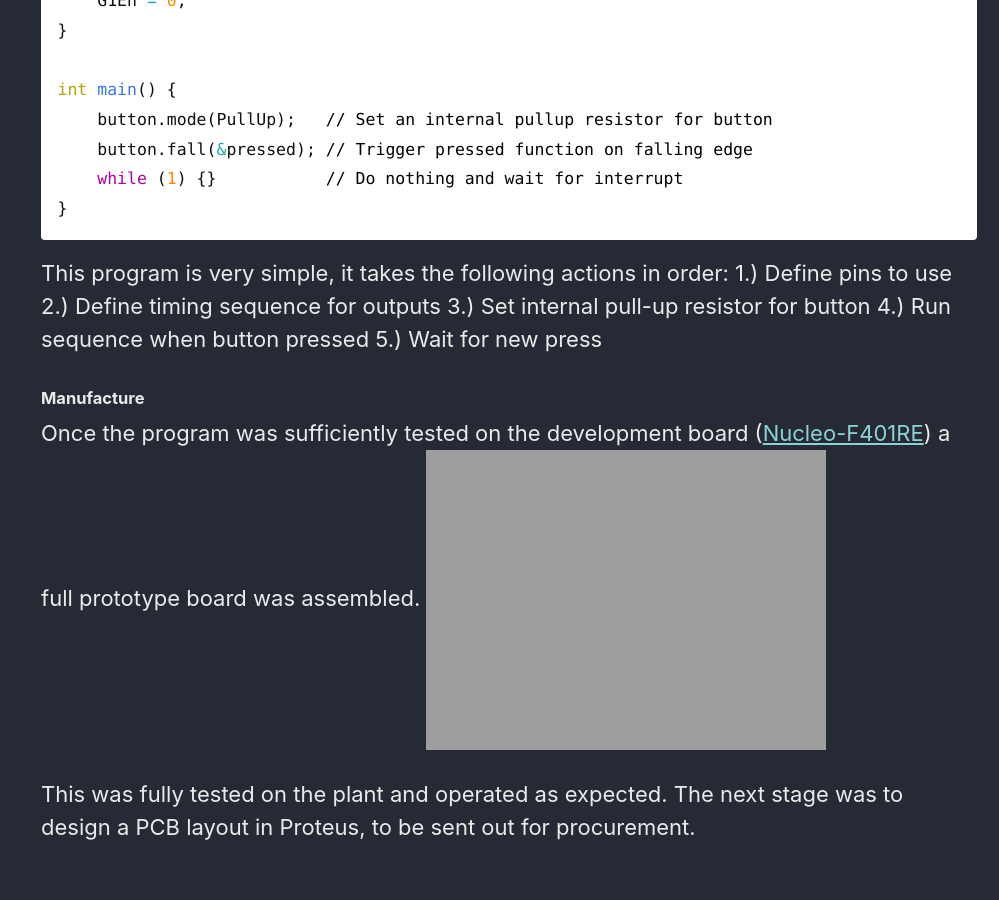
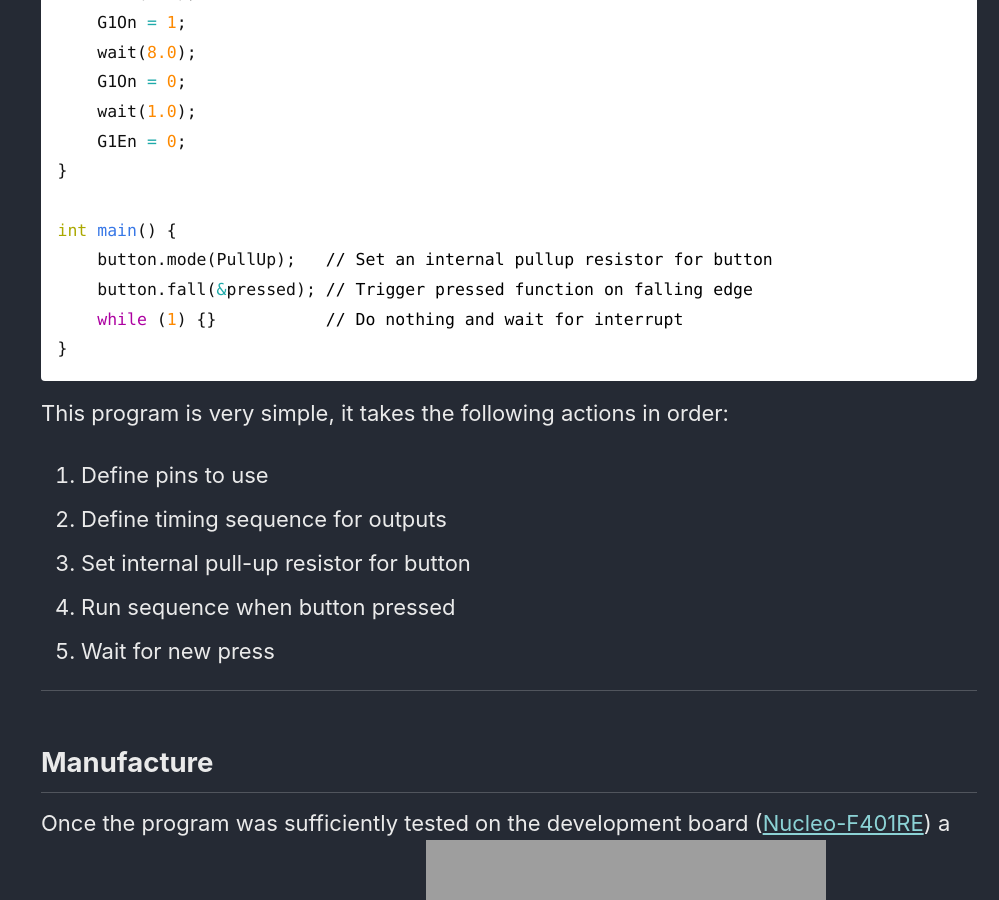
Before and after one commit to mdwcrft/mdwcrft.github.io, a Jekyll site: the page built from _portfolio/embed-PCB.md, in a window 1280 px wide and 900 px high, scrolled down 5528 px. Shown: the whole window, without its empty margins (281-1280 px from the left). Built offline with Jekyll 4.4.1, drawn with Linux system fonts in a browser that asks for light colours; cached includes are drawn as plain includes; nearby versions of some CDN libraries.

Commit message:
Improve layout

````diff
--- a/_portfolio/embed-PCB.md
+++ b/_portfolio/embed-PCB.md
@@ -9,7 +9,7 @@ classes: wide
 
 ---
 
-#### Background
+## Background
 
 This project was taken while working on the [Joint European Torus](https://en.wikipedia.org/wiki/Joint_European_Torus), the worlds largest nuclear fusion device. Creating [fusion power](https://en.wikipedia.org/wiki/Fusion_power) requires a huge amount of energy and most of this is supplied by [Neutral Beam Injectors](https://en.wikipedia.org/wiki/Neutral_beam_injection). Neutral beams are created by accelerating positive Hydrogen ions towards a neutralising gas. The neutral particles then continue their path into the plasma, adding energy by collision. To get the particles to high enough speeds they are accelerated towards a grid (Grid 1) which is supplied by a high voltage power supply (~130kV).
 
@@ -28,7 +28,9 @@ The timing should look like this:
 
 <img src="{{ site.url }}{{ site.baseurl }}/assets/images/p1-timing.jpg" alt="Pulse Timing Graph">
 
-#### Design
+---
+
+## Design
 The cubicle that will host the card has an 18V supply rail that will be used to power the card. The first step is to convert from +18V to +5V using a voltage regulator and to smooth the input with decoupling capacitors.
 
 <img src="{{ site.url }}{{ site.baseurl }}/assets/images/p1-regulation.PNG" alt="Input Power Regulation">
@@ -70,13 +72,15 @@ int main() {
 }
 ```
 This program is very simple, it takes the following actions in order:
-1.) Define pins to use
-2.) Define timing sequence for outputs
-3.) Set internal pull-up resistor for button
-4.) Run sequence when button pressed
-5.) Wait for new press
+1. Define pins to use
+2. Define timing sequence for outputs
+3. Set internal pull-up resistor for button
+4. Run sequence when button pressed
+5. Wait for new press
 
-#### Manufacture
+---
+
+## Manufacture
 Once the program was sufficiently tested on the development board ([Nucleo-F401RE](https://www.st.com/en/evaluation-tools/nucleo-f401re.html)) a full prototype board was assembled.
 <img src="{{ site.url }}{{ site.baseurl }}/assets/images/p1-prototype.jpg" alt="Prototype board">
 
````
